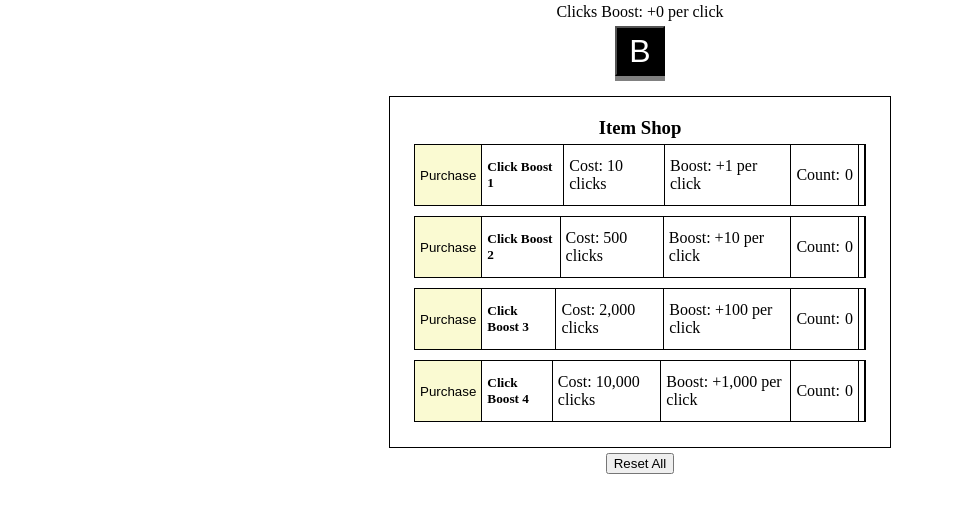
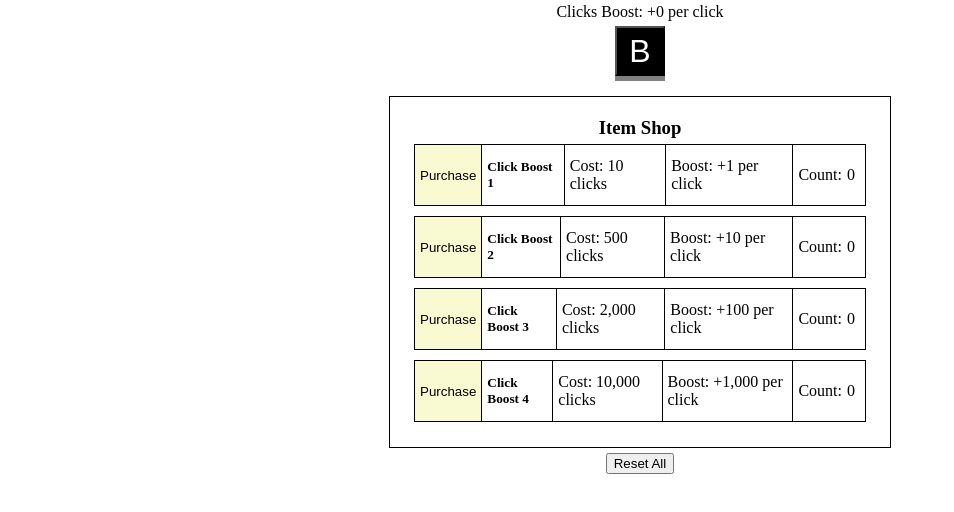
Before and after one commit to ID-Dev-2000/Button-Clicker, a plain HTML site: page index.html in a window 1280 px wide. Shown: the part 96-608 px from the top of the page, without its empty margins (0-954 px from the left). Drawn offline with Linux system fonts and the light colour scheme.

Commit message:
visual cleanup

```diff
--- a/index.html
+++ b/index.html
@@ -28,28 +28,28 @@
                     <h5>Click Boost 1</h5>
                     <p>Cost: 10 clicks</p>
                     <p>Boost: +1 per click</p>
-                    <p>Count: <span id="count1">0</span></p>
+                    <p class="divBorderCleanup">Count: <span id="count1" class="divBorderCleanup">0</span></p>
                 </div>
                 <div class="itemToPurchase">
                     <button class="purchaseButton" id="purchase2">Purchase</button>
                     <h5>Click Boost 2</h5>
                     <p>Cost: 500 clicks</p>
                     <p>Boost: +10 per click</p>
-                    <p>Count: <span id="count2">0</span></p>
+                    <p class="divBorderCleanup">Count: <span id="count2" class="divBorderCleanup">0</span></p>
                 </div>
                 <div class="itemToPurchase">
                     <button class="purchaseButton" id="purchase3">Purchase</button>
                     <h5>Click Boost 3</h5>
                     <p>Cost: 2,000 clicks</p>
                     <p>Boost: +100 per click</p>
-                    <p>Count: <span id="count3">0</span></p>
+                    <p class="divBorderCleanup">Count: <span id="count3" class="divBorderCleanup">0</span></p>
                 </div>
                 <div class="itemToPurchase">
                     <button class="purchaseButton" id="purchase4">Purchase</button>
                     <h5>Click Boost 4</h5>
                     <p>Cost: 10,000 clicks</p>
                     <p>Boost: +1,000 per click</p>
-                    <p>Count: <span id="count4">0</span></p>
+                    <p class="divBorderCleanup">Count: <span id="count4" class="divBorderCleanup">0</span></p>
                 </div>
             </div>
             <button style="margin-top: 5px;" id="resetButton">Reset All</button>
--- a/styles.css
+++ b/styles.css
@@ -73,6 +73,10 @@ h1 {
     justify-content: center;
 }
 
+.divBorderCleanup {
+    border-right: none;
+}
+
 .purchaseButton {
     background-color: lightgoldenrodyellow;
     border: none;
```
